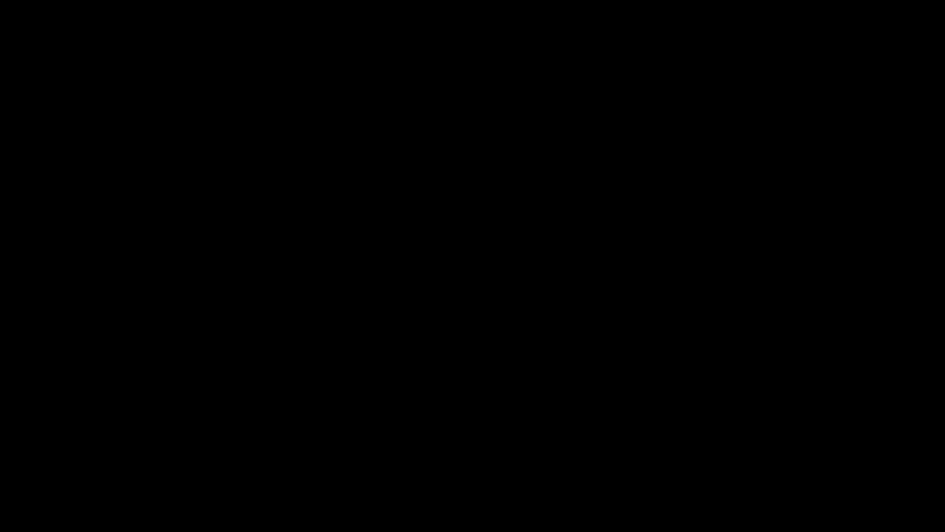
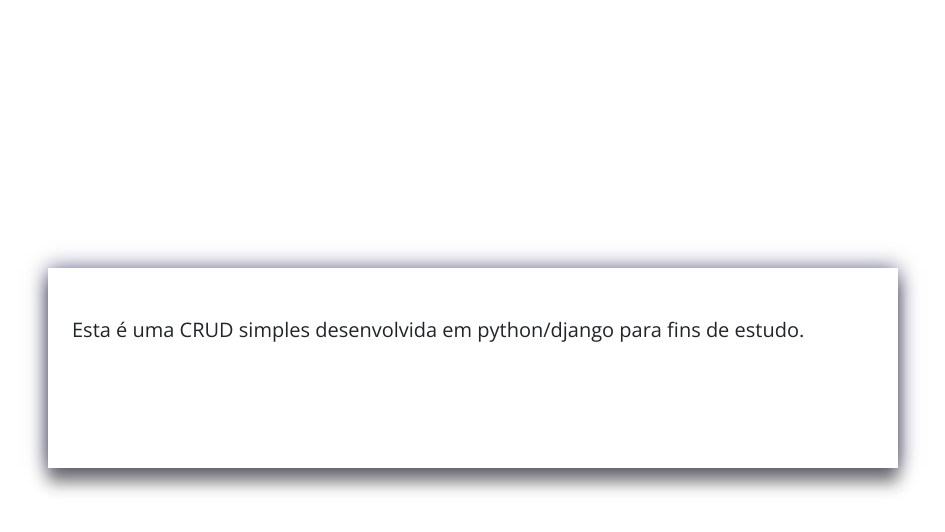
Before and after one commit to andre-bandeli/Crud-django, a Django app: page / in a window 1280 px wide. Before the commit the part shown is empty. Shown: the top 532 px of the page, without its empty margins (152-1097 px from the left). Run offline with Django 3.2, Linux system fonts and the light colour scheme.

Commit message:
html index

```diff
--- a/crud/static/css/style.css
+++ b/crud/static/css/style.css
@@ -7,15 +7,24 @@
 }
 
 body {
-    background-color: rgb(0, 0, 0);
+    background-color: rgb(255, 255, 255);
 }
-
+#slider {
+    align-items: center;
+    display: inline-block;
+}
 #slider .container {
     margin-top: 250px;
-    width: 800px;
+    width: 850px;
     height: 200px;
-    margin-left: auto;
-    margin-right: auto;
+    margin-left: 200px;
     position: absolute;
-    background-color: blue;
+    background-color: transparent;
+    box-shadow: 0 15px 15px rgba(26, 25, 25, 0.479), 0px 0px 20px rgba(6, 3, 61, 0.623);
 }
+#slider .container h2 {
+    font-family: 'Open Sans', sans-serif;
+    font-size: 20px;
+    text-align: justify;
+    margin-top: 50px;
+}
--- a/crud/templates/index.html
+++ b/crud/templates/index.html
@@ -1,28 +1,49 @@
+{% load static %}
 <!doctype html>
-{% load static %}
 <html lang="en">
   <head>
     <!-- Required meta tags -->
     <meta charset="utf-8">
     <meta name="viewport" content="width=device-width, initial-scale=1">
+    <!-- Fonts -->
+    <link rel="preconnect" href="https://fonts.googleapis.com">
+    <link rel="preconnect" href="https://fonts.gstatic.com" crossorigin>
+    <link href="https://fonts.googleapis.com/css2?family=Open+Sans:wght@300;400&display=swap" rel="stylesheet">
 
     <!-- Bootstrap CSS -->
     <link href="https://cdn.jsdelivr.net/npm/bootstrap@5.1.0/dist/css/bootstrap.min.css" rel="stylesheet" integrity="sha384-KyZXEAg3QhqLMpG8r+8fhAXLRk2vvoC2f3B09zVXn8CA5QIVfZOJ3BCsw2P0p/We" crossorigin="anonymous">
     <link rel="stylesheet" href="{% static 'css/style.css' %}">
-    <title>CRUD/<title>
+
+    <title>Hello, world!</title>
   </head>
-
   <body>
 
     <div id="slider">
         <div class="container">
+            <div class="container-fluid">
+                <h2>Esta é uma CRUD simples desenvolvida em python/django para fins de estudo.
+                    Nela estão inseridos os sistemas de autenticação (login/logout/reset) padrão do django e,
+                    após autenticação, é gerada uma página onde é possível criar/editar tarefas diárias.
+                </h2>
+                <script>
+                    function maqEscr(elemento){
+                        const text = elemento.innerHTML.split('');
+                        elemento.innerHTML = ' ';
+                        text.forEach(function(k, j){
+
+                        setTimeout(function(){
+                            elemento.innerHTML += k;
+                        }, j * 75)
+
+                    });
+                    }
+                    const texto = document.querySelector('h2');
+                    maqEscr(texto);
+                </script>
+            </div>
 
         </div>
-
     </div>
-
-
-
 
     <script src="https://cdn.jsdelivr.net/npm/bootstrap@5.1.0/dist/js/bootstrap.bundle.min.js" integrity="sha384-U1DAWAznBHeqEIlVSCgzq+c9gqGAJn5c/t99JyeKa9xxaYpSvHU5awsuZVVFIhvj" crossorigin="anonymous"></script>
 
```
